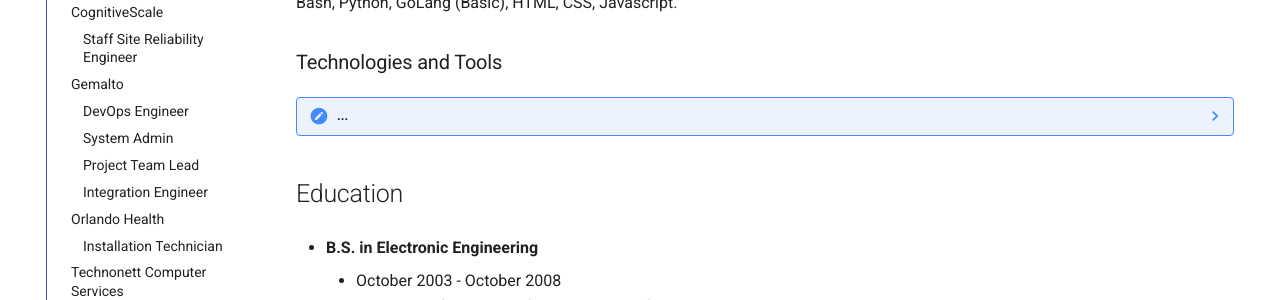
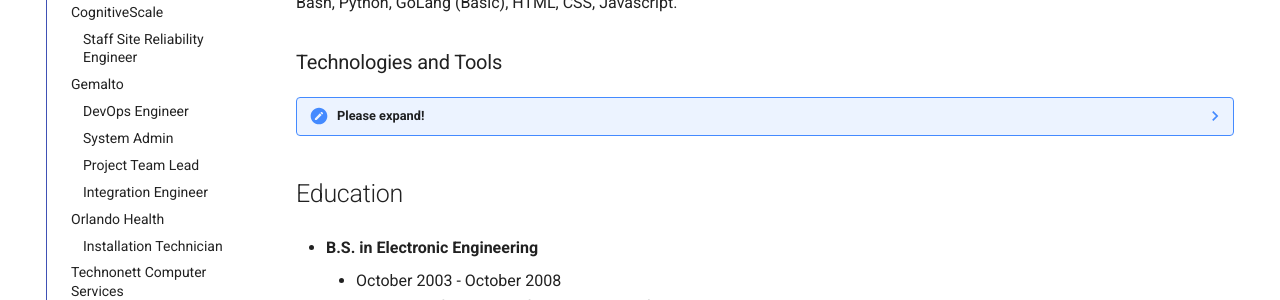
Before and after one commit to kenzylouis/my-site, an MkDocs documentation site: the page built from docs/index.md, in a window 1280 px wide and 900 px high. Shown: the part 426-726 px from the top of the window. Built offline with MkDocs 1.6.1 and Material for MkDocs 9.7.7, drawn with Linux system fonts in a browser that asks for light colours.

Commit message:
Updated Index

```diff
--- a/docs/index.md
+++ b/docs/index.md
@@ -10,7 +10,7 @@ Bash, Python, GoLang (Basic), HTML, CSS, Javascript.
 
 ### Technologies and Tools
 
-??? note "..."
+??? note "Please expand!"
 
     * __`OS`__ : Linux/Unix, Windows.
     * __`Networking`__ : TCP/IP, UDP, SMTP, DNS, ...
```
